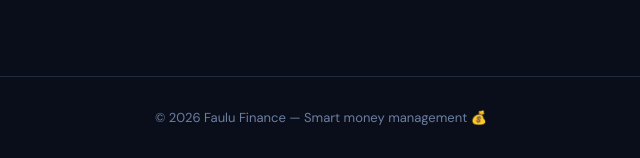
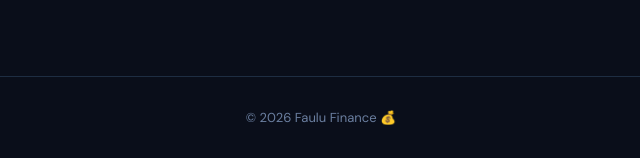
Before and after one commit to pk90210/Faulu-Web-App, a Flask app: page / in a window 1280 px wide. Shown: the part 1573-1731 px from the top of the page, without its empty margins (319-959 px from the left). Run offline with Flask 3, Linux system fonts and the light colour scheme.

Commit message:
Updated templates

```diff
--- a/templates/base.html
+++ b/templates/base.html
@@ -571,7 +571,7 @@
 
         <div class="sidebar-brand">
             <div class="brand-text">
-                <div class="brand-name">Faulu</div>
+                <div class="brand-name">Faulu 💰</div>
                 <div class="brand-tagline">be in control.</div>
             </div>
             <button class="sidebar-toggle" id="sidebarToggle" title="Toggle sidebar">&#9776;</button>
--- a/templates/landing.html
+++ b/templates/landing.html
@@ -226,7 +226,7 @@
     </section>
 
     <footer>
-        © 2026 Faulu Finance — Smart money management 💰
+        © 2026 Faulu Finance 💰
     </footer>
 </body>
 </html>
```
